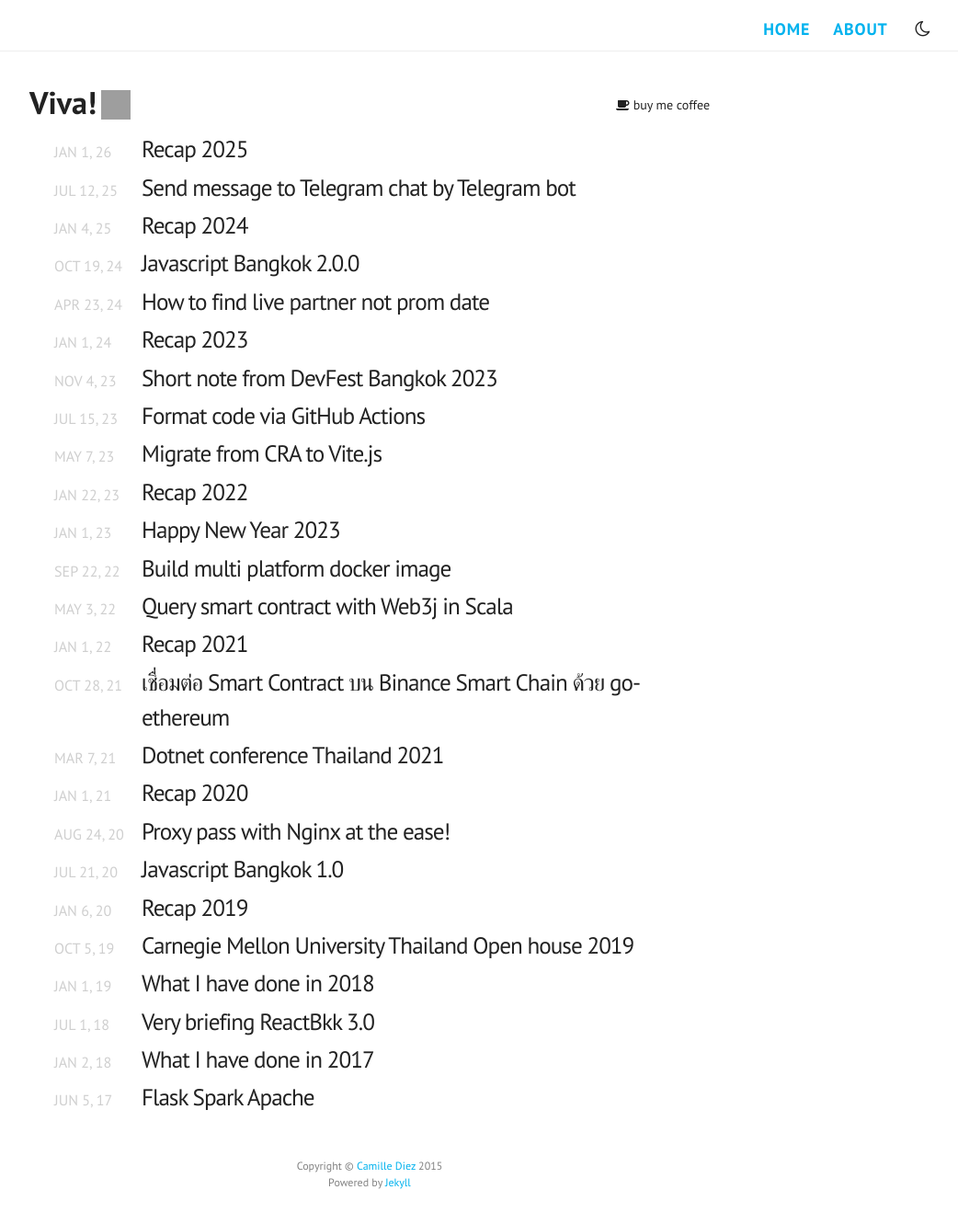
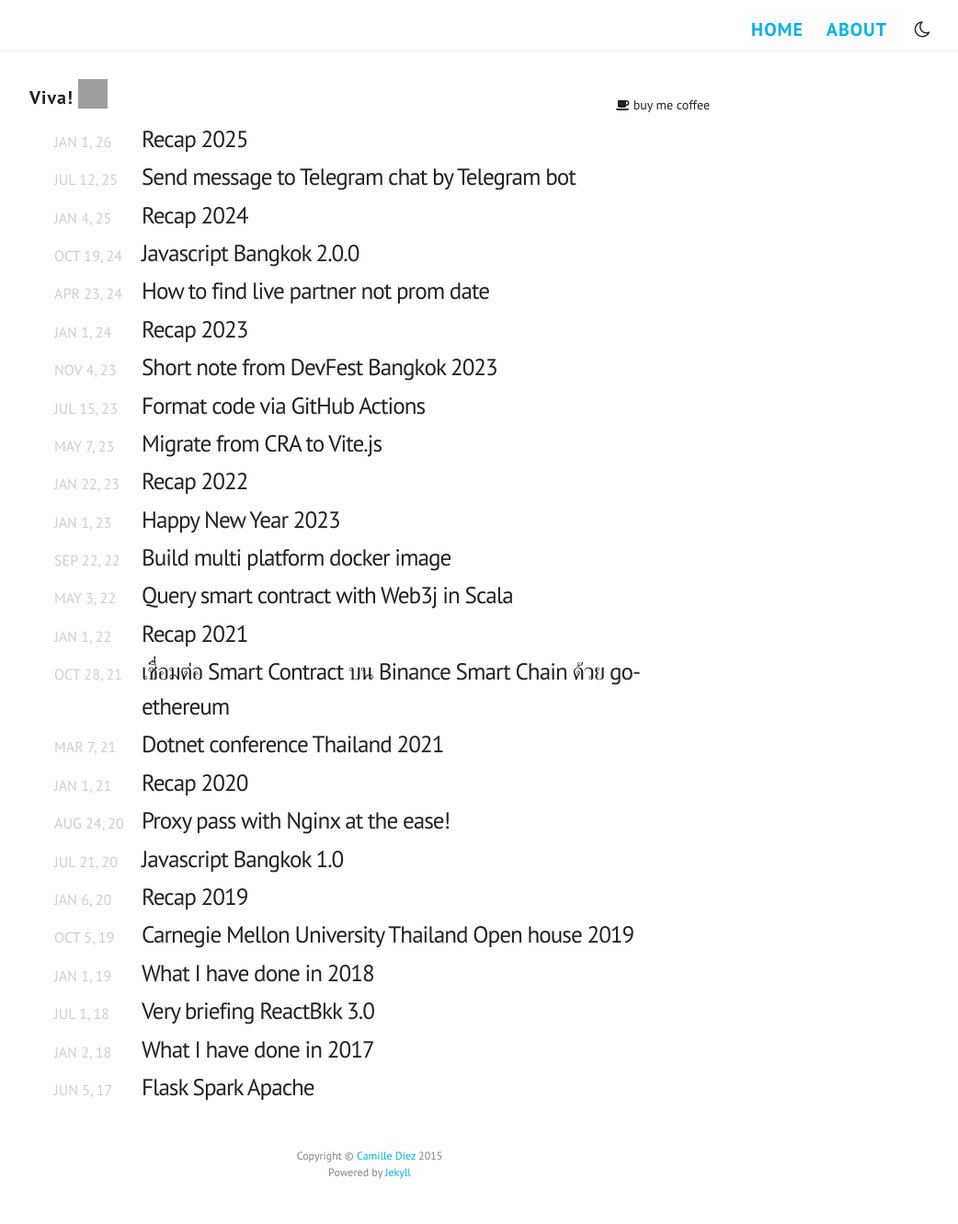
Before and after one commit to oat9002/oat9002.github.io, a Jekyll site: the page built from index.html, in a window 1280 px wide. Shown: the whole page at 92% size, without its empty margins (238-1280 px from the left). Built offline with Jekyll 4.4.1, drawn with Linux system fonts in a browser that asks for light colours; nearby versions of some CDN libraries; some web fonts are replaced; grey boxes are pictures that could not be loaded.

Commit message:
feat: Implement horizontally scrolling mobile navigation and adjust various font sizes.

```diff
--- a/_includes/header.html
+++ b/_includes/header.html
@@ -1,9 +1,5 @@
 <div class="site-header">
     <nav class="site-nav">
-        <a href="#" class="menu-icon">
-            <i class="fa fa-navicon fa-lg"></i>
-        </a>
-
         <div class="trigger">
             <a class="page-link" href="{{ site.baseurl }}/">Home</a>
             {% for page in site.pages %} {% if page.title %}
--- a/_sass/_base.scss
+++ b/_sass/_base.scss
@@ -93,7 +93,7 @@
 }
 
 h1 {
-  font-size: 1.9em !important;
+  font-size: 1.9em;
 }
 h2 {
   font-size: 1.5em !important;
--- a/_sass/_layout.scss
+++ b/_sass/_layout.scss
@@ -27,48 +27,46 @@
     }
 
     @include media-query($on-palm) {
-        position: absolute;
-        top: 3px;
-        right: 3px;
-        background-color: $background-color;
-        border: 1px solid $grey-color-light;
-        border-radius: 5px;
-        text-align: right;
-        z-index: 1;
+        float: none;
+        margin-right: 0;
+        width: 100%;
+        overflow-x: auto;
+        -webkit-overflow-scrolling: touch;
+        white-space: nowrap;
 
-        .menu-icon {
-            display: block;
-            float: right;
-            width: 50px;
-            height: 30px;
-            line-height: 0;
-            text-align: center;
+        /* Hide scrollbar for a cleaner look */
+        &::-webkit-scrollbar {
+            display: none;
         }
+        -ms-overflow-style: none;
+        scrollbar-width: none;
 
         .trigger {
-            clear: both;
-            display: none;
-        }
-
-        &:hover .trigger {
-            display: block;
-            padding-bottom: 5px;
+            display: flex;
+            align-items: center;
+            justify-content: flex-end;
+            padding: 0 15px;
         }
 
         .page-link {
-            display: block;
-            padding: 5px 10px;
+            display: inline-block;
+            margin-right: 15px;
+
+            &:not(:first-child) {
+                margin-left: 0;
+            }
         }
 
         .theme-toggle {
             display: inline-block;
-            margin: 5px 10px;
+            margin-right: 0;
         }
     }
 
     .page-link {
         font-family: $base-font-family;
         font-weight: 700 !important;
+        font-size: 20px;
         line-height: $base-line-height;
         letter-spacing: 0.05em;
 
@@ -85,7 +83,7 @@
         background: transparent;
         border: none;
         color: var(--text-color);
-        font-size: 1.2rem;
+        font-size: 20px;
         cursor: pointer;
         padding: 5px;
         margin-left: 20px;
@@ -132,6 +130,7 @@
 
 .page-heading {
     font-size: 20px;
+    letter-spacing: 0.05em;
     padding-top: 2px;
     display: inline;
 }
```
